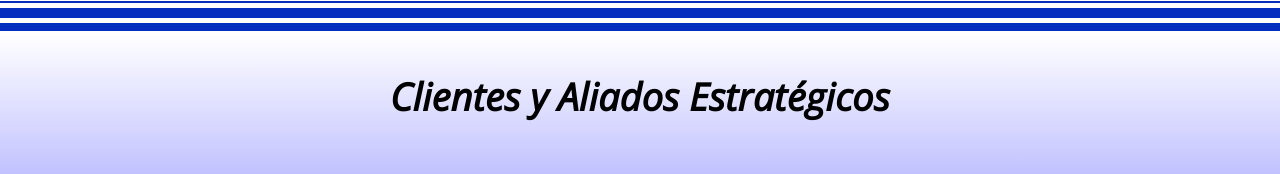
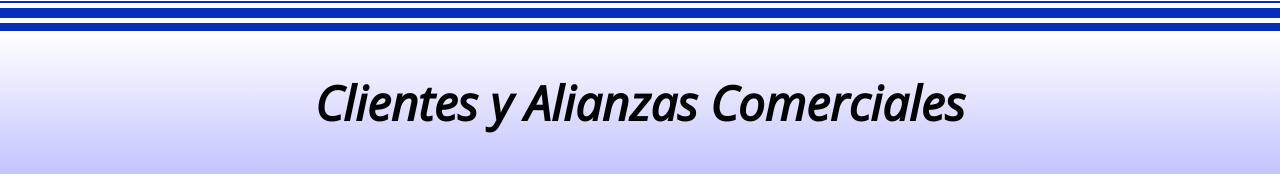
Before and after one commit to Harlop3412/Web_site_VIE, a website: page pages/Nuestros_clientes.html in a window 1280 px wide. Shown: the part 191-365 px from the top of the page. Drawn offline with nearby package versions, Linux system fonts and the light colour scheme; files whose address does not match are found by name.

Commit message:
se_agrega_modificaciones_bing

```diff
--- a/pages/Nuestros_clientes.html
+++ b/pages/Nuestros_clientes.html
@@ -9,10 +9,10 @@
     <link rel="shortcut icon" href="../multimedia/favicon.png" type="image/x-icon">
     <!--bloque keywords-->
     <meta name="keywords"
-        content="Grinsa Ingeniería SAS, Vapor y Mantenimiento SAS, Corponova Stetic Spa SAS, Ingnovation, Fit Lab, Contenidos Educativos, Public Estrategies, Facturatech">
+        content="Clientes comerciales, Alianzas estratégicas, cliente comercial">
     <!--bloque description-->
     <meta name="description"
-        content="Conoce a nuestros clientes y aliados estratégicos: Grinsa Ingeniería SAS, Vapor y Mantenimiento SAS, Corponova Stetic Spa SAS, Ingnovation, Fit Lab, Contenidos Educativos, Public Estrategies y Facturatech. Estas empresas han tenido una relación comercial con nosotros y han sido parte de nuestro éxito empresarial.">
+        content="Conoce a nuestros clientes y aliados estratégicos en Visión Integral Empresarial. Empresas como Grinsa Ingeniería SAS, Vapor y Mantenimiento SAS, Corponova Stetic Spa SAS, y otros, han contribuido a nuestro éxito.">
 
     <!--bloque tipografía google-fonts-->
     <link rel="preconnect" href="https://fonts.googleapis.com">
@@ -154,11 +154,11 @@
         <!--seccion inicio-clientes-->
         <section class="section__clientes">
             <div class="section__clientes-title">
-                <h2 class="animate__animated animate__fadeInUpBig">
+                <h1 class="animate__animated animate__fadeInUpBig">
                     <a href="">
-                        Clientes y Aliados Estratégicos
+                        Clientes y Alianzas Comerciales
                     </a>
-                </h2>
+                </h1>
             </div>
             <section class="section__clientes-galery">
                 <a href="#imagenModal">
```
Also changed, not shown: index.html (+2 -2 lines), pages/nuestros_productos.html (+1 -1 lines).
